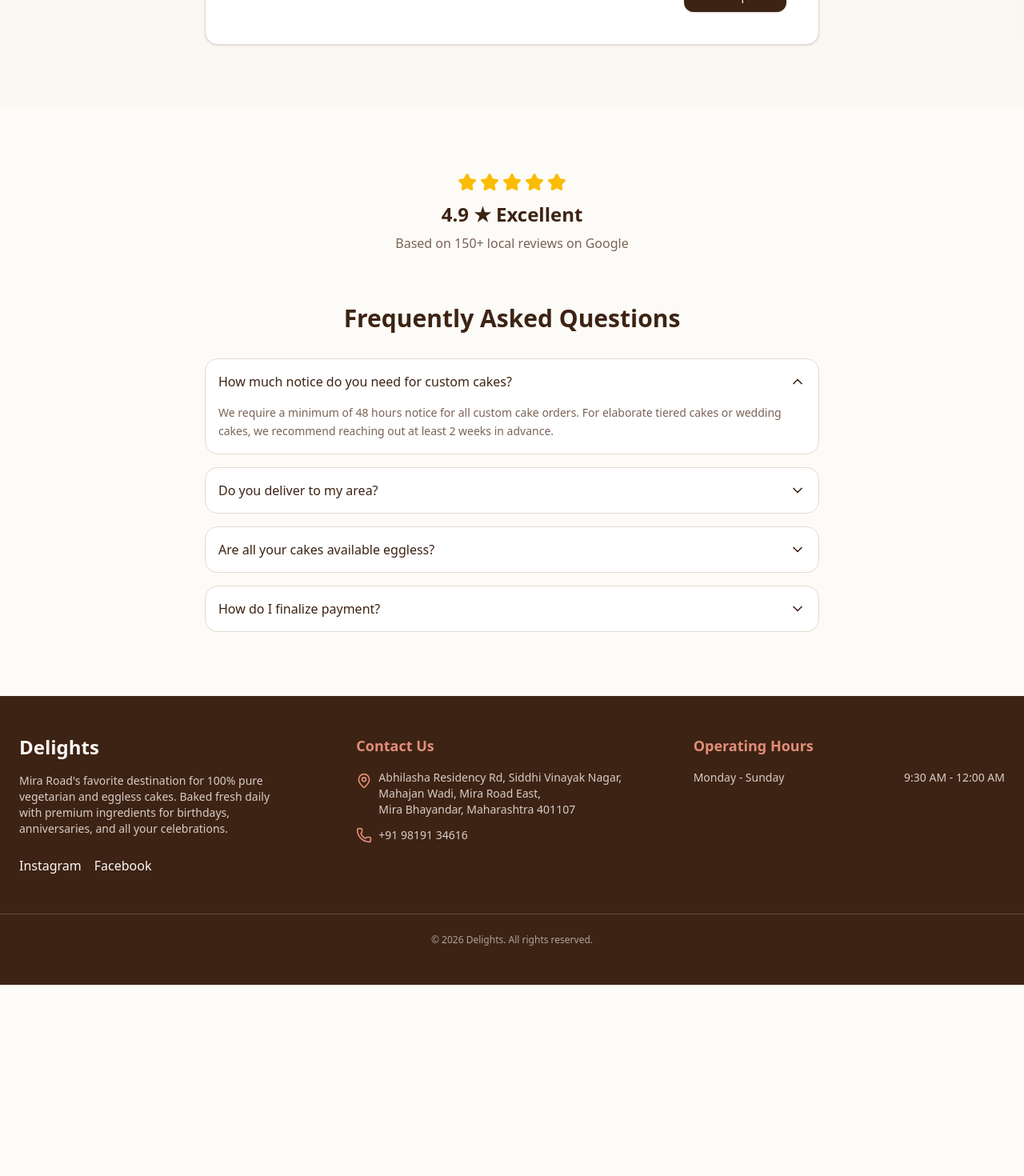
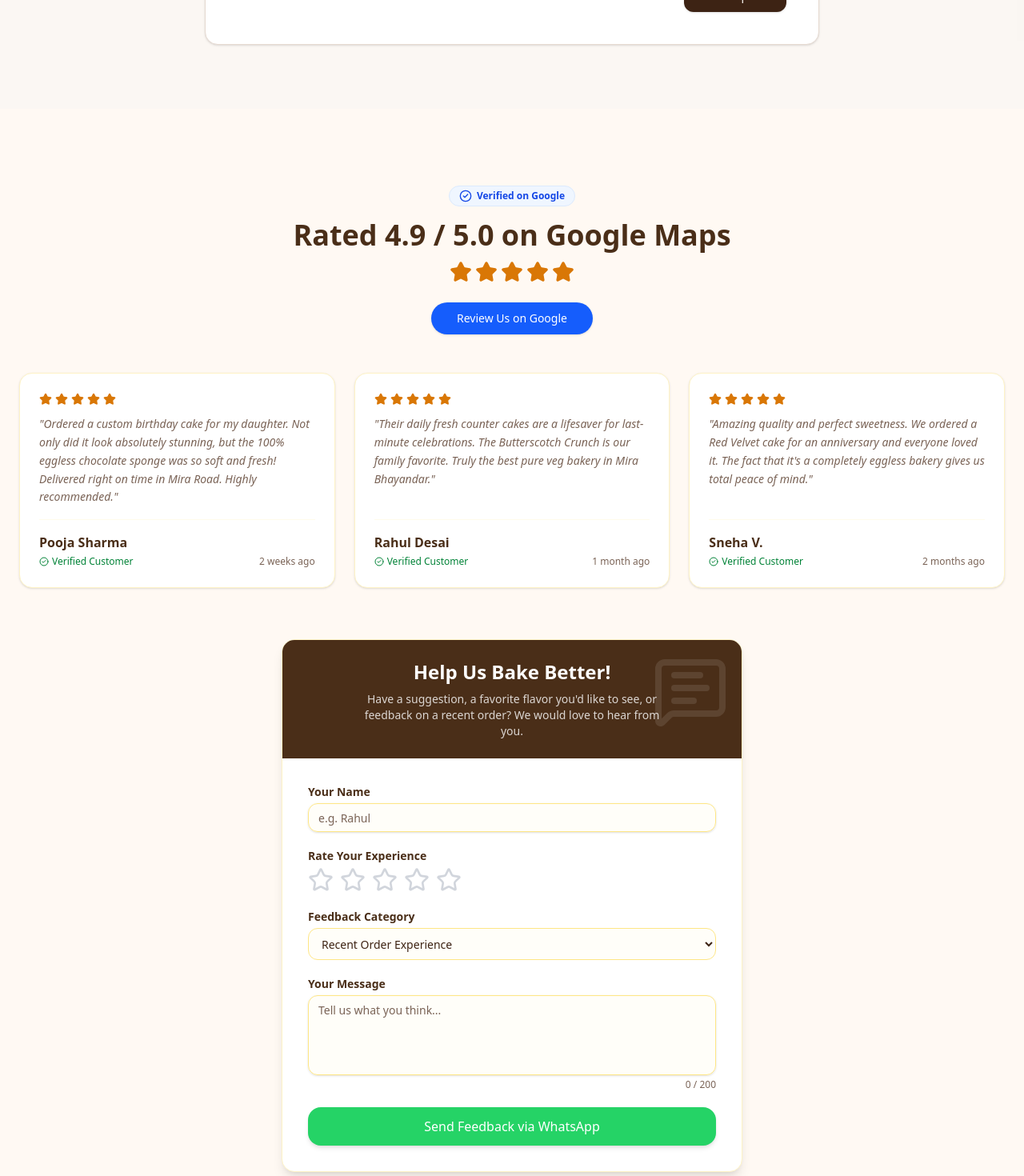
Before and after one commit to Sumitjicoder123/delights-bakery-web, a Next.js app: page / in a window 1280 px wide. Shown: the part 6300-7770 px from the top of the page at 80% size. Before the commit the page ends 7531 px from the top, so only its background shows below. Built offline with nearby package versions, Linux system fonts and the light colour scheme; a web font is replaced by a local one.

Commit message:
feat: implement Google Reviews integration and Customer Feedback form

```diff
--- a/src/app/page.tsx
+++ b/src/app/page.tsx
@@ -3,6 +3,7 @@ import { Footer } from "@/components/layout/footer";
 import { Hero } from "@/components/sections/hero";
 import { MenuSection } from "@/components/sections/menu";
 import { CustomCakeBuilder } from "@/components/sections/cake-builder";
+import { ReviewsSection } from "@/components/sections/reviews";
 import { FaqSection } from "@/components/sections/faq";
 
 export default function Home() {
@@ -13,6 +14,7 @@ export default function Home() {
         <Hero />
         <MenuSection />
         <CustomCakeBuilder />
+        <ReviewsSection />
         <FaqSection />
       </main>
       <Footer />
--- a/src/components/sections/faq.tsx
+++ b/src/components/sections/faq.tsx
@@ -27,19 +27,8 @@ export function FaqSection() {
   const [openIndex, setOpenIndex] = useState<number | null>(0);
 
   return (
-    <section id="reviews" className="py-20 bg-background">
+    <section className="py-16 md:py-24 bg-background border-t border-border/50">
       <div className="container mx-auto px-4 md:px-6">
-
-        {/* Social Proof */}
-        <div className="mb-16 flex flex-col items-center text-center">
-          <div className="flex items-center gap-1 mb-3">
-            {[1, 2, 3, 4, 5].map((star) => (
-              <Star key={star} className="w-6 h-6 fill-[#FBBC04] text-[#FBBC04]" />
-            ))}
-          </div>
-          <h3 className="text-2xl font-bold font-serif mb-2">4.9 ★ Excellent</h3>
-          <p className="text-muted-foreground">Based on 150+ local reviews on Google</p>
-        </div>
 
         {/* FAQ Accordion */}
         <div className="max-w-3xl mx-auto">
--- /dev/null
+++ b/src/components/sections/reviews.tsx
@@ -0,0 +1,198 @@
+"use client";
+
+import { useState } from "react";
+import { Star, CheckCircle2, MessageSquareText } from "lucide-react";
+import { Button } from "@/components/ui/button";
+import { Input } from "@/components/ui/input";
+import { Textarea } from "@/components/ui/textarea";
+
+const reviews = [
+  {
+    name: "Pooja Sharma",
+    date: "2 weeks ago",
+    text: "Ordered a custom birthday cake for my daughter. Not only did it look absolutely stunning, but the 100% eggless chocolate sponge was so soft and fresh! Delivered right on time in Mira Road. Highly recommended.",
+  },
+  {
+    name: "Rahul Desai",
+    date: "1 month ago",
+    text: "Their daily fresh counter cakes are a lifesaver for last-minute celebrations. The Butterscotch Crunch is our family favorite. Truly the best pure veg bakery in Mira Bhayandar.",
+  },
+  {
+    name: "Sneha V.",
+    date: "2 months ago",
+    text: "Amazing quality and perfect sweetness. We ordered a Red Velvet cake for an anniversary and everyone loved it. The fact that it's a completely eggless bakery gives us total peace of mind.",
+  }
+];
+
+export function ReviewsSection() {
+  const [feedback, setFeedback] = useState({
+    name: "",
+    rating: 0,
+    category: "Recent Order Experience",
+    message: ""
+  });
+  const [toastMessage, setToastMessage] = useState("");
+
+  const handleStarClick = (rating: number) => {
+    setFeedback({ ...feedback, rating });
+  };
+
+  const submitFeedback = (e: React.FormEvent) => {
+    e.preventDefault();
+    if (!feedback.name || !feedback.message || feedback.rating === 0) {
+      alert("Please provide your name, a rating, and a message.");
+      return;
+    }
+
+    const whatsappNumber = "919819134616";
+    const text = `💬 *DELIGHTS CUSTOMER FEEDBACK*\n• *From:* ${feedback.name}\n• *Rating:* ${feedback.rating} / 5 Stars\n• *Category:* ${feedback.category}\n• *Message:* "${feedback.message}"`;
+
+    setToastMessage("Thank you for helping us grow! Delights values your feedback.");
+
+    setTimeout(() => {
+      window.open(`https://wa.me/${whatsappNumber}?text=${encodeURIComponent(text)}`, '_blank');
+      setToastMessage("");
+      setFeedback({ name: "", rating: 0, category: "Recent Order Experience", message: "" });
+    }, 1500);
+  };
+
+  return (
+    <section id="reviews" className="py-16 md:py-24 bg-[#FFF9F3]">
+      <div className="container mx-auto px-4 sm:px-6">
+
+        {/* Google Reviews Header */}
+        <div className="mb-12 flex flex-col items-center text-center">
+          <div className="inline-flex items-center justify-center gap-1.5 px-3 py-1 mb-4 rounded-full bg-blue-50 border border-blue-100 text-blue-700 text-xs font-semibold">
+            <CheckCircle2 className="w-4 h-4" />
+            Verified on Google
+          </div>
+          <h2 className="text-3xl md:text-4xl font-bold font-serif text-[#4A2E18] mb-3">Rated 4.9 / 5.0 on Google Maps</h2>
+          <div className="flex items-center gap-1 mb-6">
+            {[1, 2, 3, 4, 5].map((star) => (
+              <Star key={star} className="w-7 h-7 fill-[#D97706] text-[#D97706]" />
+            ))}
+          </div>
+          <Button asChild size="lg" className="rounded-full bg-blue-600 hover:bg-blue-700 text-white font-medium shadow-sm">
+            <a href="https://www.google.com/search?q=Delights+Cakes+Mira+Road+Reviews" target="_blank" rel="noopener noreferrer">
+              Review Us on Google
+            </a>
+          </Button>
+        </div>
+
+        {/* Reviews Grid */}
+        <div className="grid grid-cols-1 md:grid-cols-3 gap-6 mb-16">
+          {reviews.map((review, i) => (
+            <div key={i} className="bg-white p-6 rounded-2xl shadow-sm border border-amber-100 flex flex-col">
+              <div className="flex items-center gap-1 mb-3">
+                {[1, 2, 3, 4, 5].map((star) => (
+                  <Star key={star} className="w-4 h-4 fill-[#D97706] text-[#D97706]" />
+                ))}
+              </div>
+              <p className="text-muted-foreground text-sm flex-1 italic mb-4 leading-relaxed">
+                "{review.text}"
+              </p>
+              <div className="pt-4 border-t border-amber-50">
+                <div className="font-semibold text-[#4A2E18]">{review.name}</div>
+                <div className="flex justify-between items-center mt-1">
+                  <span className="text-xs text-green-700 font-medium flex items-center gap-1">
+                    <CheckCircle2 className="w-3 h-3" /> Verified Customer
+                  </span>
+                  <span className="text-xs text-muted-foreground">{review.date}</span>
+                </div>
+              </div>
+            </div>
+          ))}
+        </div>
+
+        {/* Customer Feedback Form */}
+        <div className="max-w-xl mx-auto bg-white rounded-2xl shadow-lg border border-amber-100 overflow-hidden">
+          <div className="bg-[#4A2E18] text-white p-6 text-center relative overflow-hidden">
+            <div className="absolute top-0 right-0 p-4 opacity-10">
+              <MessageSquareText className="w-24 h-24" />
+            </div>
+            <h3 className="text-2xl font-serif font-bold relative z-10">Help Us Bake Better!</h3>
+            <p className="text-white/80 text-sm mt-2 relative z-10 max-w-sm mx-auto">
+              Have a suggestion, a favorite flavor you'd like to see, or feedback on a recent order? We would love to hear from you.
+            </p>
+          </div>
+          <div className="p-6 sm:p-8 relative">
+
+            {toastMessage && (
+              <div className="absolute inset-0 z-20 flex items-center justify-center bg-white/95 backdrop-blur-sm px-6 text-center">
+                <div className="bg-green-50 border border-green-200 text-green-800 px-6 py-4 rounded-xl shadow-lg font-medium flex flex-col items-center gap-2 animate-in fade-in zoom-in duration-300">
+                  <CheckCircle2 className="w-8 h-8 text-green-600" />
+                  {toastMessage}
+                </div>
+              </div>
+            )}
+
+            <form onSubmit={submitFeedback} className="space-y-5">
+              <div>
+                <label className="block text-sm font-semibold text-[#4A2E18] mb-1">Your Name</label>
+                <Input
+                  required
+                  placeholder="e.g. Rahul"
+                  className="bg-amber-50/30 border-amber-200 focus-visible:ring-amber-500"
+                  value={feedback.name}
+                  onChange={(e) => setFeedback({...feedback, name: e.target.value})}
+                />
+              </div>
+
+              <div>
+                <label className="block text-sm font-semibold text-[#4A2E18] mb-1">Rate Your Experience</label>
+                <div className="flex items-center gap-2">
+                  {[1, 2, 3, 4, 5].map((star) => (
+                    <button
+                      key={star}
+                      type="button"
+                      onClick={() => handleStarClick(star)}
+                      className="focus:outline-none transition-transform hover:scale-110 active:scale-95"
+                    >
+                      <Star
+                        className={`w-8 h-8 ${feedback.rating >= star ? 'fill-[#D97706] text-[#D97706]' : 'text-gray-300'}`}
+                      />
+                    </button>
+                  ))}
+                </div>
+              </div>
+
+              <div>
+                <label className="block text-sm font-semibold text-[#4A2E18] mb-1">Feedback Category</label>
+                <select
+                  className="flex h-10 w-full rounded-md border border-amber-200 bg-amber-50/30 px-3 py-2 text-sm ring-offset-background focus-visible:outline-none focus-visible:ring-2 focus-visible:ring-amber-500 disabled:cursor-not-allowed disabled:opacity-50"
+                  value={feedback.category}
+                  onChange={(e) => setFeedback({...feedback, category: e.target.value})}
+                >
+                  <option value="Recent Order Experience">Recent Order Experience</option>
+                  <option value="New Flavor / Cake Suggestion">New Flavor / Cake Suggestion</option>
+                  <option value="General Compliment">General Compliment</option>
+                  <option value="Issue / Concern">Issue / Concern</option>
+                </select>
+              </div>
+
+              <div>
+                <label className="block text-sm font-semibold text-[#4A2E18] mb-1">Your Message</label>
+                <Textarea
+                  required
+                  maxLength={200}
+                  placeholder="Tell us what you think..."
+                  className="bg-amber-50/30 border-amber-200 focus-visible:ring-amber-500 resize-none min-h-[100px]"
+                  value={feedback.message}
+                  onChange={(e) => setFeedback({...feedback, message: e.target.value})}
+                />
+                <div className="text-right text-xs text-muted-foreground mt-1">
+                  {feedback.message.length} / 200
+                </div>
+              </div>
+
+              <Button type="submit" className="w-full h-12 rounded-lg bg-[#25D366] hover:bg-[#128C7E] text-white font-medium text-base shadow-md">
+                Send Feedback via WhatsApp
+              </Button>
+            </form>
+          </div>
+        </div>
+
+      </div>
+    </section>
+  );
+}
```
